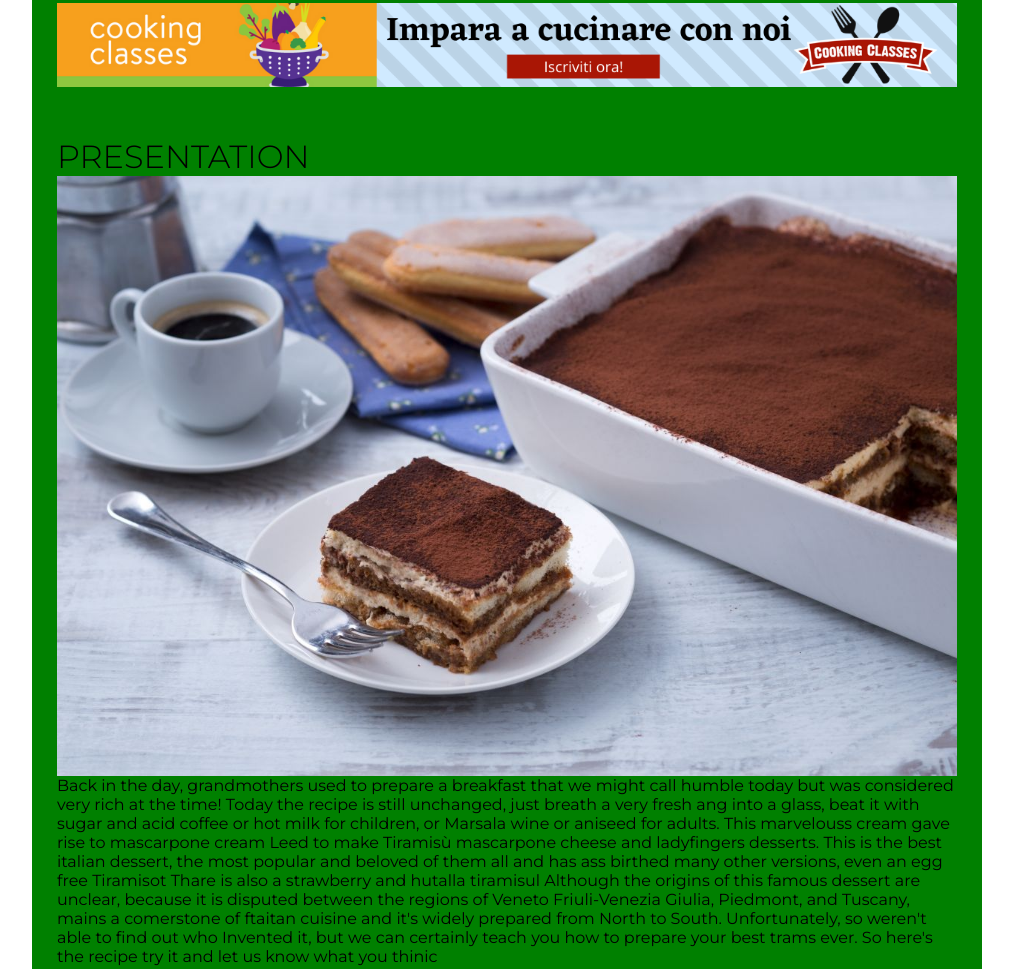
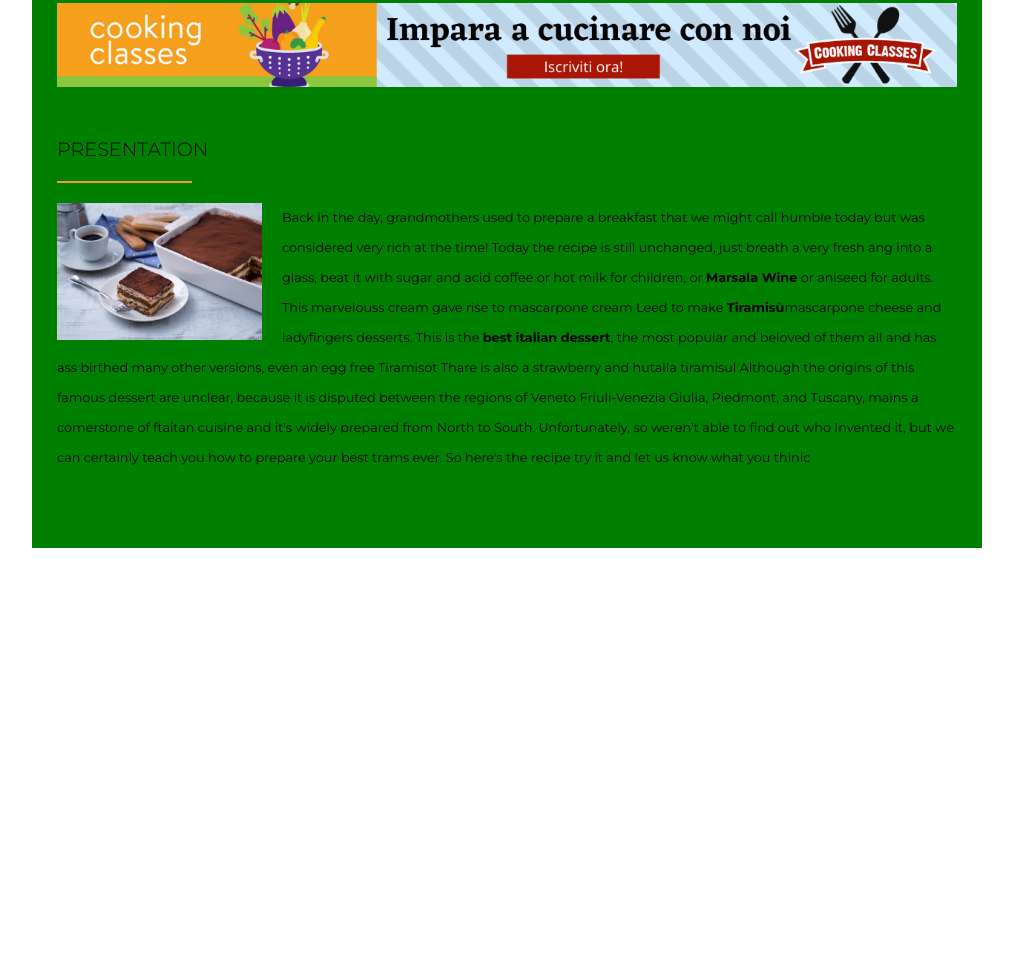
Before and after one commit to simoneburrai/htmlcss-responsive-layout, a plain HTML site: page index.html in a window 1280 px wide. Shown: the part 708-1677 px from the top of the page, without its empty margins (133-1146 px from the left). After the commit the page ends 1256 px from the top, so only its background shows below. Drawn offline with Linux system fonts and the light colour scheme.

Commit message:
feat: main - recipe section completed

```diff
--- a/css/desktop.css
+++ b/css/desktop.css
@@ -45,4 +45,10 @@
         display: inline;
         text-transform: uppercase;
     }
+
+    /* RECIPE SECTION  */
+
+.recipe img {
+    width: 25%;
+ }
 }
--- a/css/style.css
+++ b/css/style.css
@@ -139,13 +139,27 @@ main .banner {
 /* SECTION PRESENTATION  */
 
 .recipe h2 {
-    font-size: 2rem;
+    font-size: 1.2rem;
     font-weight: 300;
     text-transform: uppercase;
+    margin-bottom: 20px;
 }
 
 .recipe hr {
-    width: 20%;
-    border: 0px;
-    color: #f7972e;
+    width: 15%;
+    height: 2px;
+    border: 0;
+    background-color: #f7972e;
+    margin-bottom: 20px;
 }
+
+.recipe img {
+    width: 60%;
+    margin: 0 auto;
+    padding-bottom: 25px;
+}
+
+.recipe p {
+    font-size: 0.8rem;
+    line-height: 30px;
+}
--- a/css/tablet.css
+++ b/css/tablet.css
@@ -43,7 +43,12 @@ main .banner {
    margin-bottom: 50px;
 }
 
-
+.recipe img {
+   width: 40%;
+   padding-bottom: 10px;
+   padding-right: 20px;
+   float: left;
+}
 
 
 }
--- a/index.html
+++ b/index.html
@@ -77,7 +77,18 @@
                 <h2>Presentation</h2>
                 <hr>
                 <img src="img/tiramisu.jpg" alt="Immagine tiramisù">
-                <p>Back in the day, grandmothers used to prepare a breakfast that we might call humble today but was considered very rich at the time! Today the recipe is still unchanged, just breath a very fresh ang into a glass, beat it with sugar and acid coffee or hot milk for children, or Marsala wine or aniseed for adults. This marvelouss cream gave rise to mascarpone cream Leed to make Tiramisù mascarpone cheese and ladyfingers desserts. This is the best italian dessert, the most popular and beloved of them all and has ass birthed many other versions, even an egg free Tiramisot Thare is also a strawberry and hutalla tiramisul Although the origins of this famous dessert are unclear, because it is disputed between the regions of Veneto Friuli-Venezia Giulia, Piedmont, and Tuscany, mains a comerstone of ftaitan cuisine and it's widely prepared from North to South. Unfortunately, so weren't able to find out who Invented it, but we can certainly teach you how to prepare your best trams ever. So here's the recipe try it and let us know what you thinic</p>
+                <p>Back in the day, grandmothers used to prepare a breakfast that we might call humble today
+                    but was considered very rich at the time! Today the recipe is still unchanged, just breath
+                    a very fresh ang into a glass, beat it with sugar and acid coffee or hot milk for children,
+                     or <strong class="keywords">Marsala Wine</strong> or aniseed for adults. This marvelouss cream
+                     gave rise to mascarpone cream Leed to make <strong class="keywords">Tiramisù</strong>mascarpone cheese and ladyfingers desserts.
+                     This is the <strong class="keywords">best italian dessert</strong>, the most popular and beloved of them all and has ass birthed
+                     many other versions, even an egg free Tiramisot Thare is also a strawberry and hutalla tiramisul
+                     Although the origins of this famous dessert are unclear, because it is disputed between the regions
+                     of Veneto Friuli-Venezia Giulia, Piedmont, and Tuscany, mains a comerstone of ftaitan cuisine and
+                      it's widely prepared from North to South. Unfortunately, so weren't able to find out who Invented
+                      it, but we can certainly teach you how to prepare your best trams ever. So here's the recipe try
+                       it and let us know what you thinic</p>
             </section>
         </div>
     </main>
```
